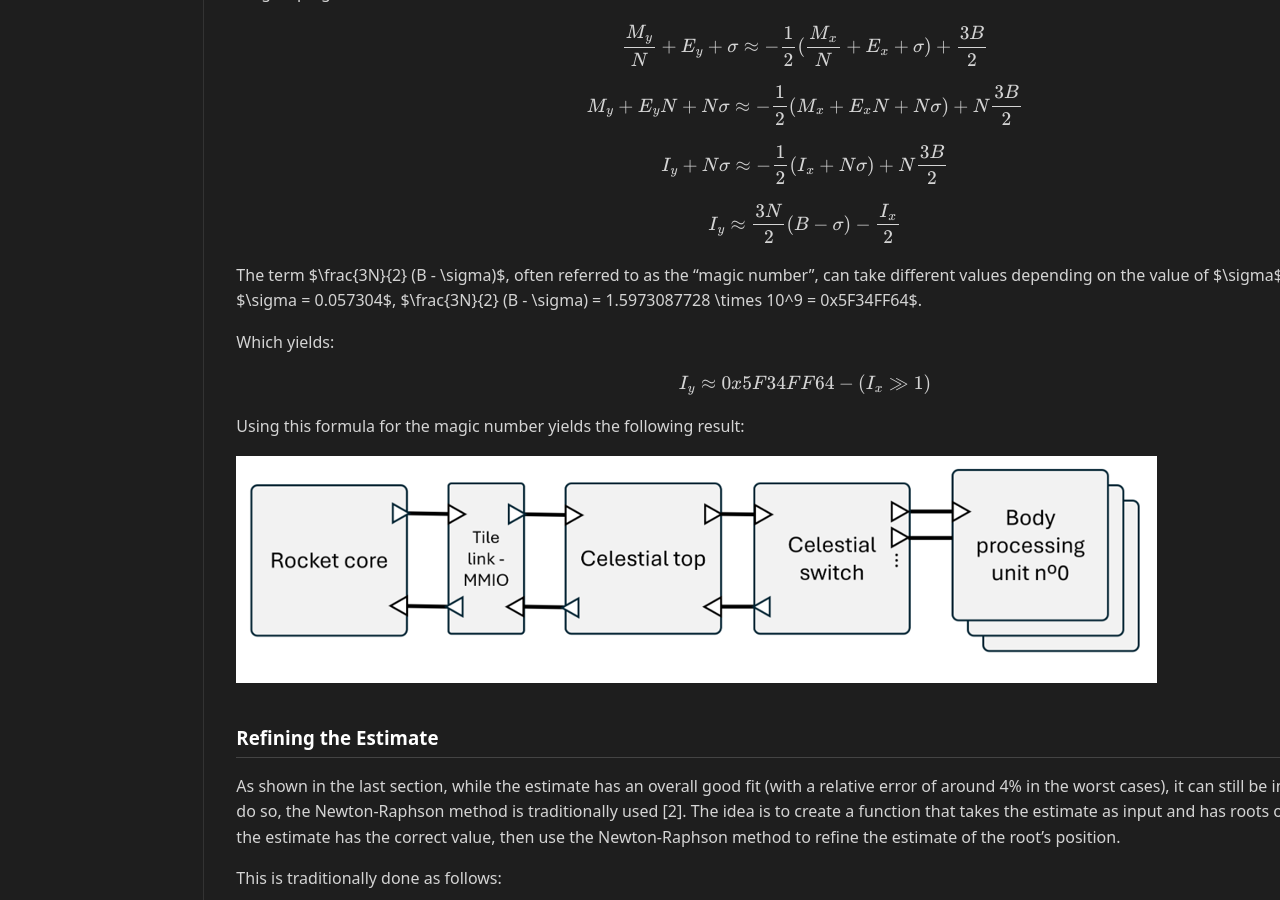
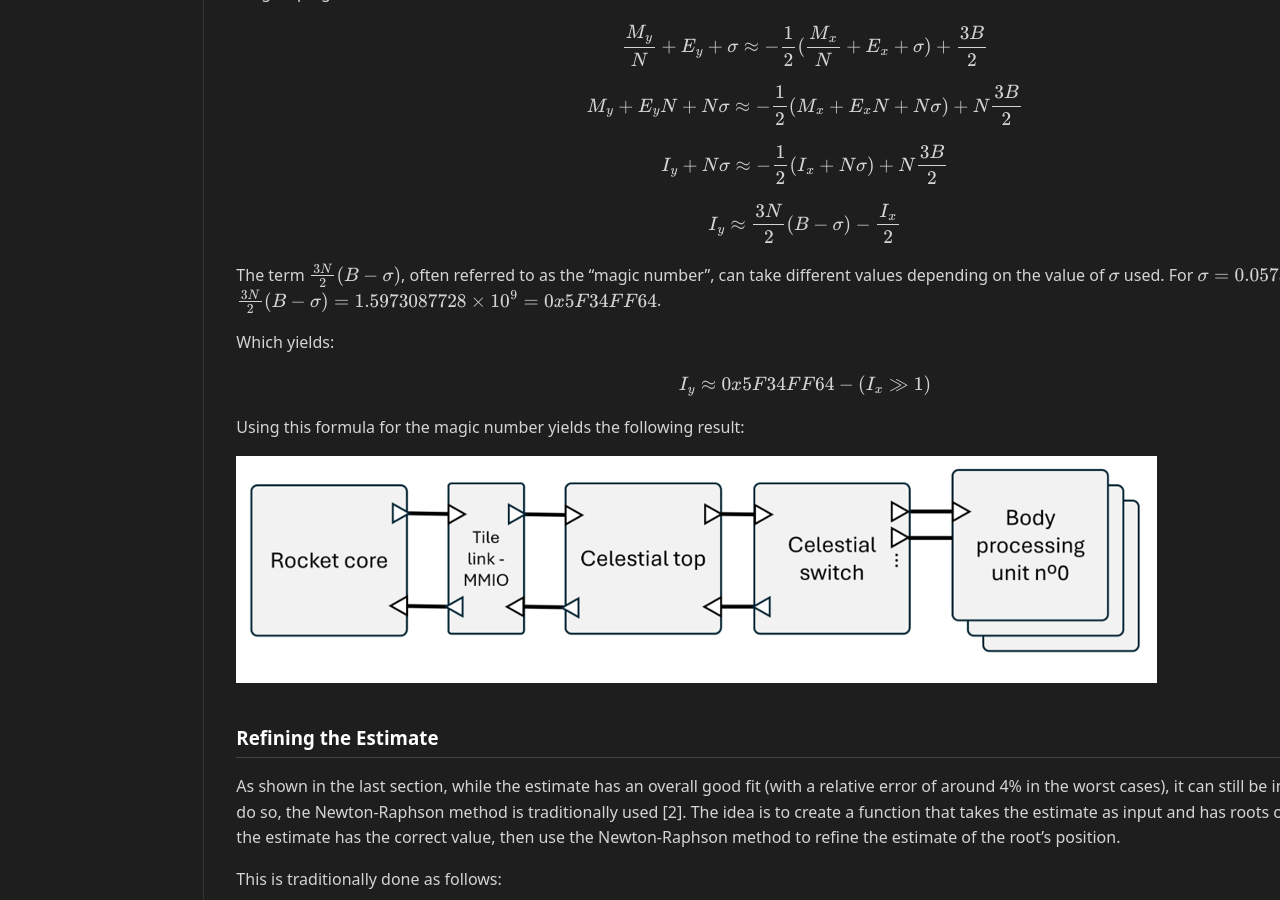
Before and after one commit to Vyndicta/Celestial, a Jekyll site: the page built from docs/celestial-accelerator-docs/modules/fast-negative-three-half.md, in a window 1280 px wide and 900 px high, scrolled down 1252 px. Built offline with Jekyll 4.4.1, drawn with Linux system fonts in a browser that asks for light colours; our own code applies the rules of GitHub Pages for plain Markdown files.

Commit message:
Updating the doc

```diff
--- a/docs/celestial-accelerator-docs/modules/fast-negative-three-half.md
+++ b/docs/celestial-accelerator-docs/modules/fast-negative-three-half.md
@@ -81,7 +81,7 @@ I_y \approx \frac{3N}{2} (B - \sigma) - \frac{I_x}{2}
 $$
 
 
-The term $\frac{3N}{2} (B - \sigma)$, often referred to as the "magic number", can take different values depending on the value of $\sigma$ used. For $\sigma = 0.057304$, $\frac{3N}{2} (B - \sigma) = 1.5973087728 \times 10^9 = 0x5F34FF64$.
+The term $$\frac{3N}{2} (B - \sigma)$$, often referred to as the "magic number", can take different values depending on the value of $$\sigma$$ used. For $$\sigma = 0.057304$$, $$\frac{3N}{2} (B - \sigma) = 1.5973087728 \times 10^9 = 0x5F34FF64$$.
 
 Which yields:
 
```
